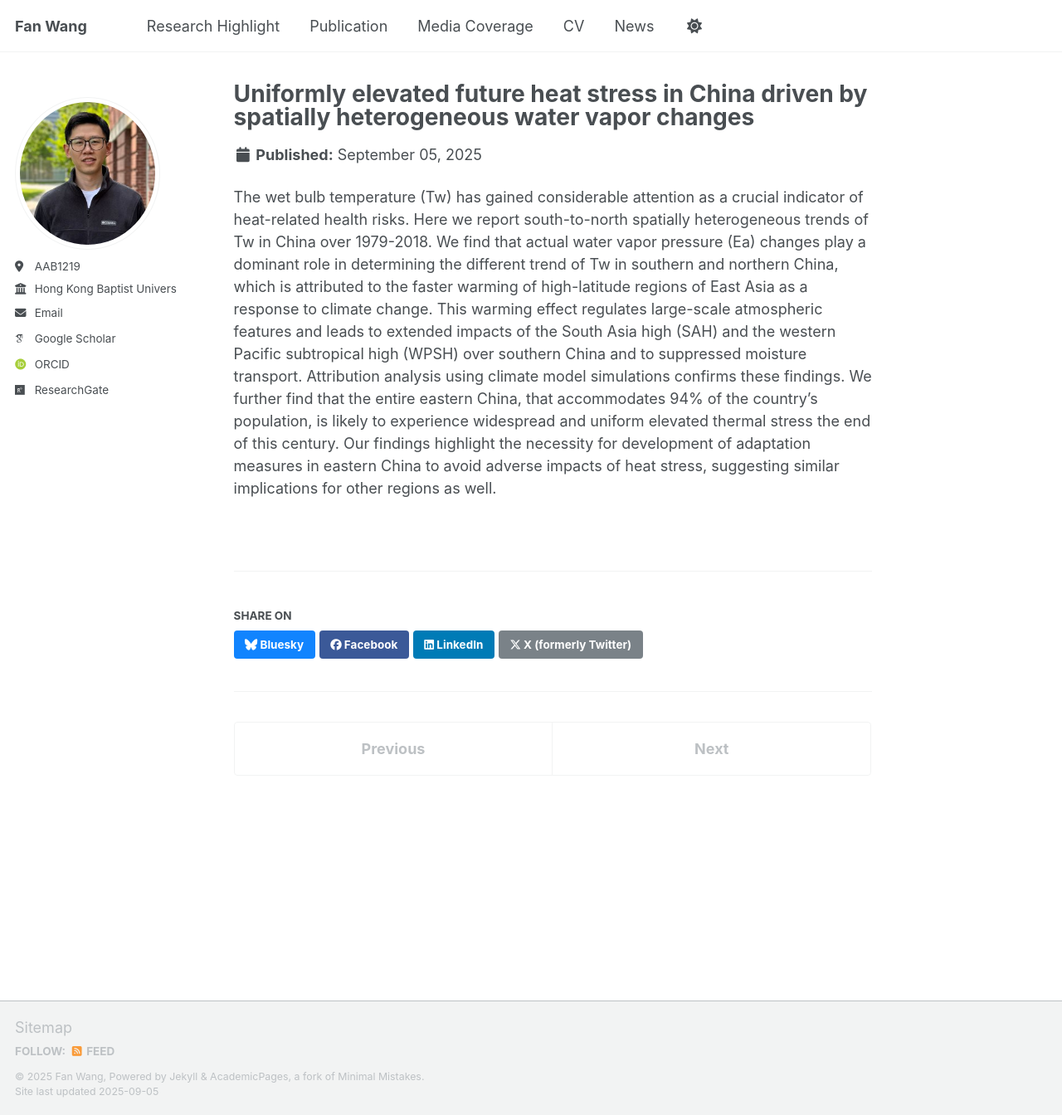
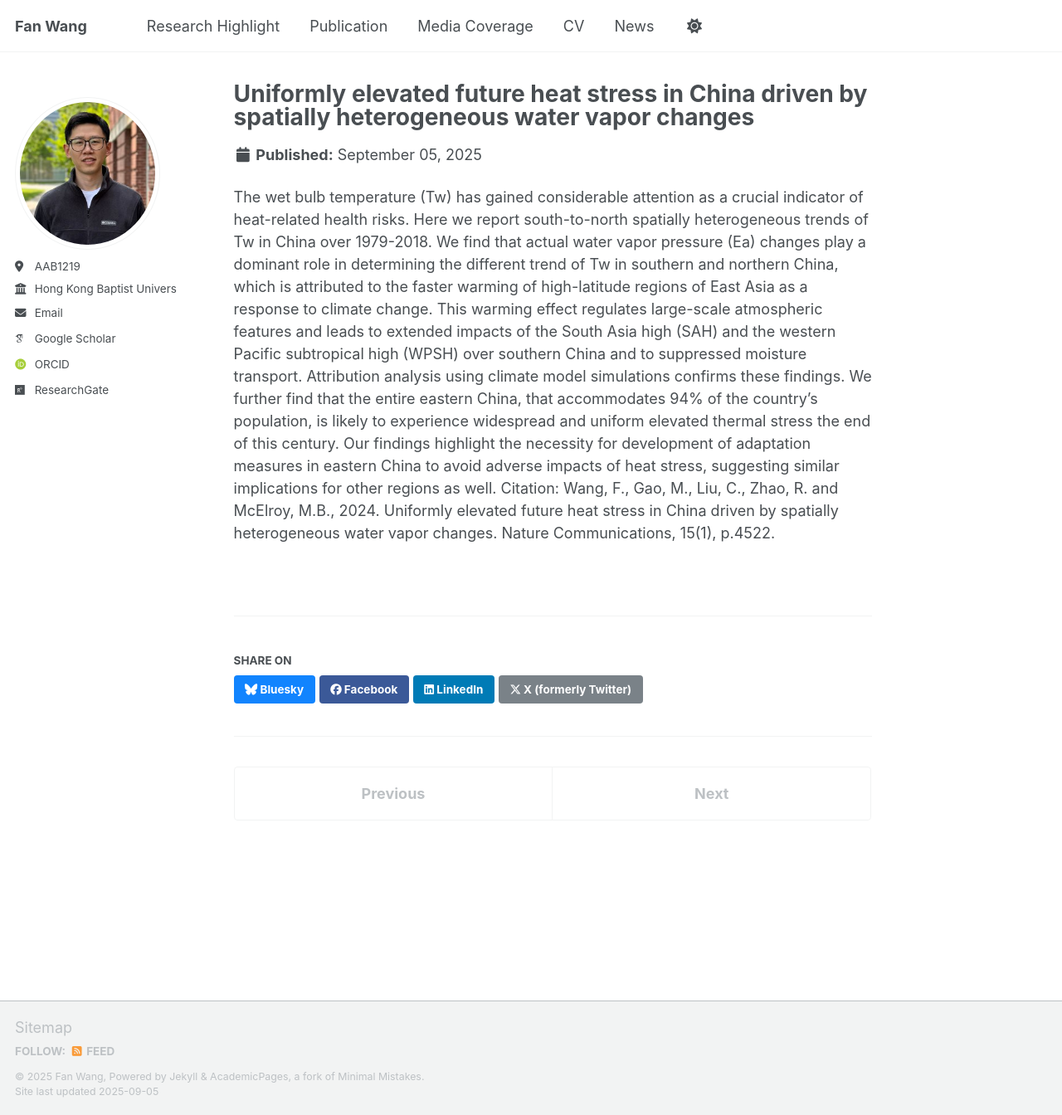
Before and after one commit to fanwang1/fanwang1.github.io, a Jekyll site: the page built from _portfolio/portfolio-1.md, in a window 1280 px wide and 1344 px high. Shown: the whole window at 83% size. Built offline with Jekyll 4.4.1, drawn with Linux system fonts in a browser that asks for light colours; some web fonts are replaced; a script that is not in the unit is left out.

Commit message:
portfolio-1.md

```diff
--- a/_portfolio/portfolio-1.md
+++ b/_portfolio/portfolio-1.md
@@ -5,3 +5,4 @@ collection: portfolio
 ---
 
 The wet bulb temperature (Tw) has gained considerable attention as a crucial indicator of heat-related health risks. Here we report south-to-north spatially heterogeneous trends of Tw in China over 1979-2018. We find that actual water vapor pressure (Ea) changes play a dominant role in determining the different trend of Tw in southern and northern China, which is attributed to the faster warming of high-latitude regions of East Asia as a response to climate change. This warming effect regulates large-scale atmospheric features and leads to extended impacts of the South Asia high (SAH) and the western Pacific subtropical high (WPSH) over southern China and to suppressed moisture transport. Attribution analysis using climate model simulations confirms these findings. We further find that the entire eastern China, that accommodates 94% of the country’s population, is likely to experience widespread and uniform elevated thermal stress the end of this century. Our findings highlight the necessity for development of adaptation measures in eastern China to avoid adverse impacts of heat stress, suggesting similar implications for other regions as well.
+Citation: Wang, F., Gao, M., Liu, C., Zhao, R. and McElroy, M.B., 2024. Uniformly elevated future heat stress in China driven by spatially heterogeneous water vapor changes. Nature Communications, 15(1), p.4522.
```
